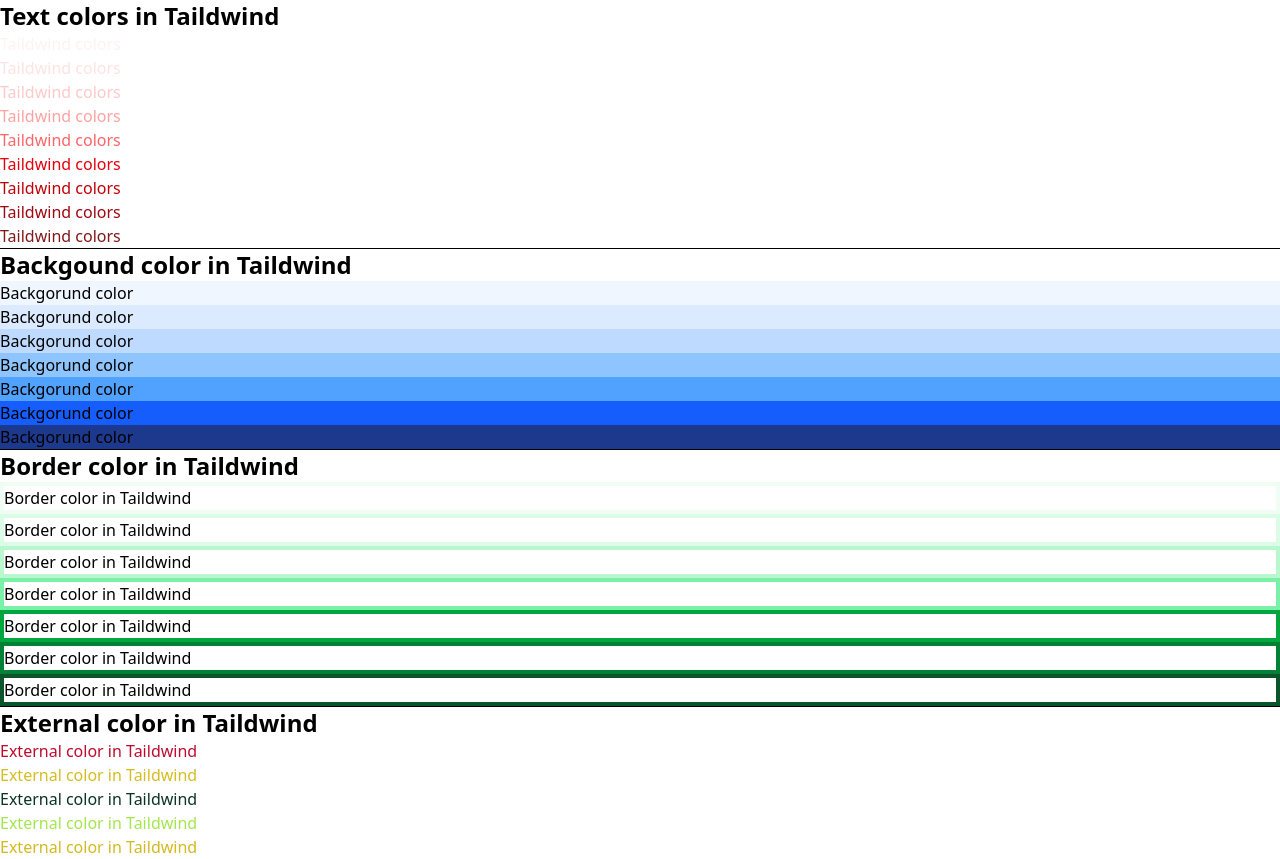
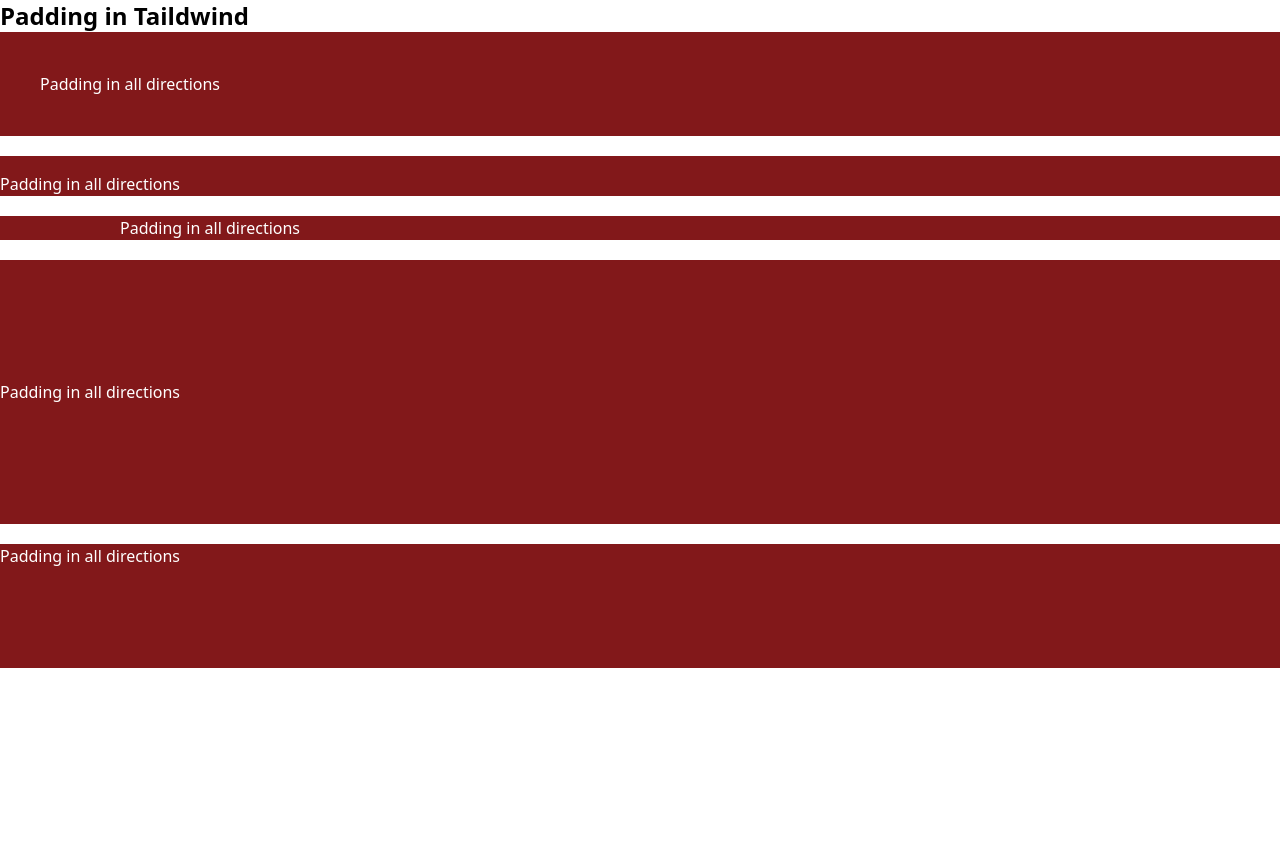
Before and after one commit to yjrajput/taildwind-css, a React (Vite) app in the folder 01-basic-css/: page / in a window 1280 px wide. After the commit the page ends 800 px from the top, so only its background shows below. Built offline with nearby package versions, Linux system fonts and the light colour scheme.

Commit message:
padding in tailwind

```diff
--- a/01-basic-css/src/App.jsx
+++ b/01-basic-css/src/App.jsx
@@ -1,9 +1,11 @@
 import './App.css';
 import Colors from './components/colors/Colors';
+import Padding from './components/padding/Padding';
 const App = () => {
   return (
     <div>
-      <Colors/>
+      {/* <Colors/> */}
+      <Padding/>
     </div>
   )
 }
--- /dev/null
+++ b/01-basic-css/src/components/padding/Padding.jsx
@@ -0,0 +1,16 @@
+import React from 'react'
+
+const Padding = () => {
+  return (
+    <div>
+        <h1 className='font-semibold text-2xl'>Padding in Taildwind</h1>
+        <p className='text-white bg-red-900 p-10 mb-5'>Padding in all directions</p>
+        <p className='text-white bg-red-900 pt-4 mb-5'>Padding in all directions</p>
+        <p className='text-white bg-red-900 px-30 mb-5'>Padding in all directions</p>
+        <p className='text-white bg-red-900 py-30 mb-5'>Padding in all directions</p>
+        <p className='text-white bg-red-900 pb-[100px]'>Padding in all directions</p>
+    </div>
+  )
+}
+
+export default Padding
```
